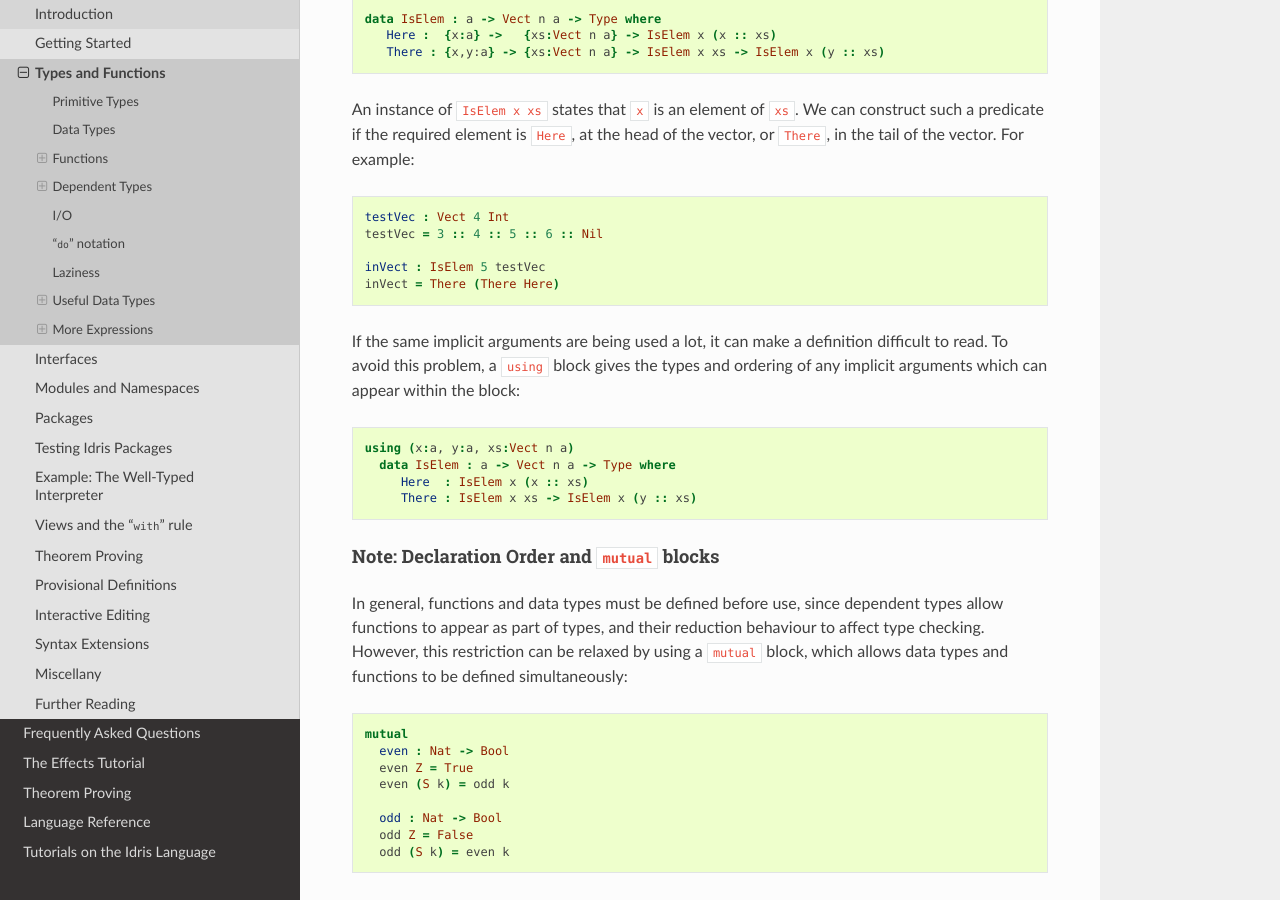
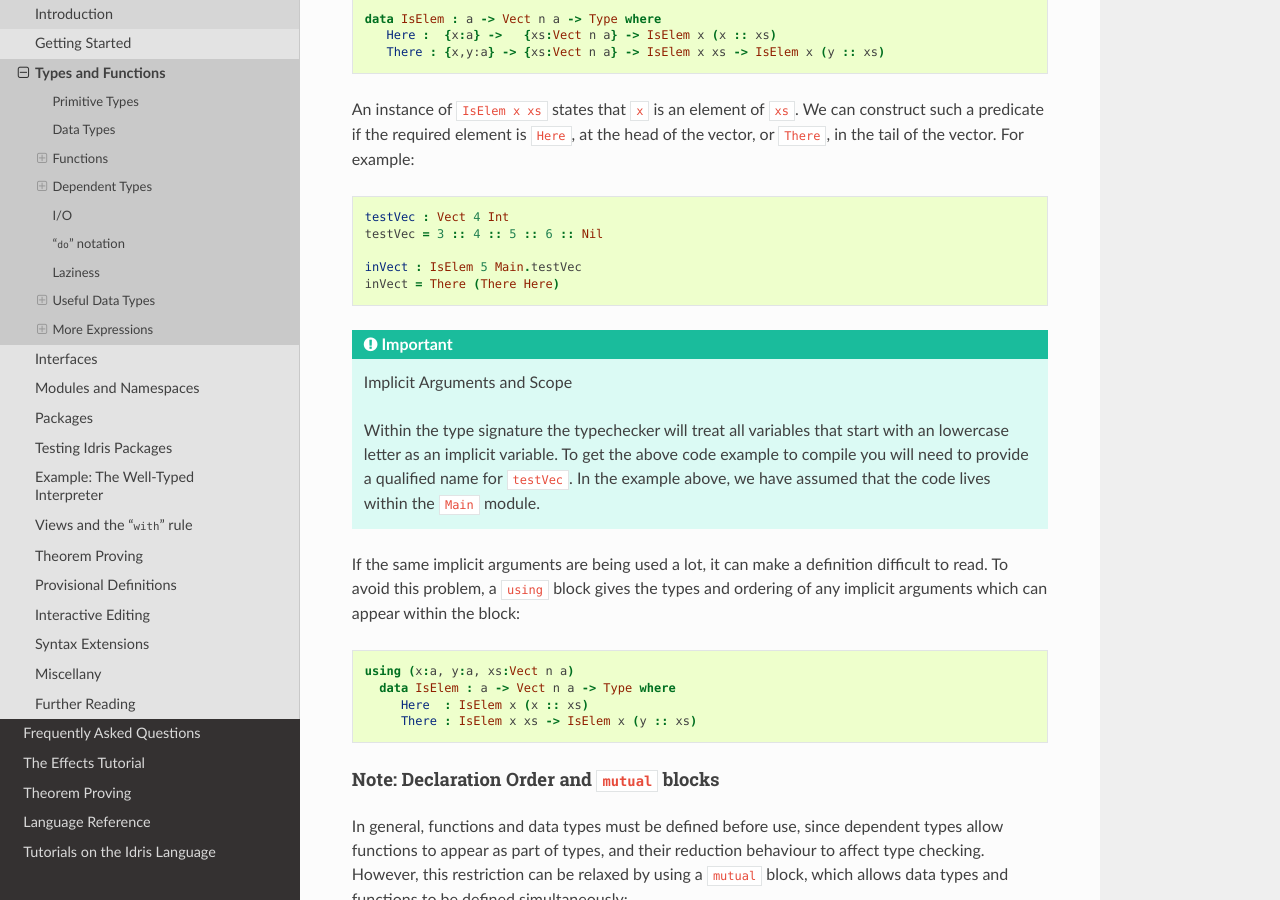
Before and after one commit to idris-lang/Idris-dev, a Sphinx documentation site: the page built from docs/tutorial/typesfuns.rst, in a window 1280 px wide and 900 px high, scrolled down 8604 px. Built offline with Sphinx 7.4.7 and the Read the Docs theme 2.0.0, drawn with Linux system fonts in a browser that asks for light colours; formulas are drawn with MathJax 3.

Commit message:
Fixes #2890 #2984
The tutorial examples wasn't updated to reflect the need to scope
variables in a type signature that were mistakenly treated as an
implicit variable.

```diff
--- a/docs/tutorial/typesfuns.rst
+++ b/docs/tutorial/typesfuns.rst
@@ -495,8 +495,18 @@ vector. For example:
     testVec : Vect 4 Int
     testVec = 3 :: 4 :: 5 :: 6 :: Nil
 
-    inVect : IsElem 5 testVec
+    inVect : IsElem 5 Main.testVec
     inVect = There (There Here)
+
+
+.. important:: Implicit Arguments and Scope
+
+    Within the type signature the typechecker will treat all variables
+    that start with an lowercase letter as an implicit variable. To
+    get the above code example to compile you will need to provide a
+    qualified name for ``testVec``. In the example above, we have
+    assumed that the code lives within the ``Main`` module.
+
 
 If the same implicit arguments are being used a lot, it can make a
 definition difficult to read. To avoid this problem, a ``using`` block
@@ -509,6 +519,8 @@ appear within the block:
       data IsElem : a -> Vect n a -> Type where
          Here  : IsElem x (x :: xs)
          There : IsElem x xs -> IsElem x (y :: xs)
+
+
 
 Note: Declaration Order and ``mutual`` blocks
 ~~~~~~~~~~~~~~~~~~~~~~~~~~~~~~~~~~~~~~~~~~~~~
```
